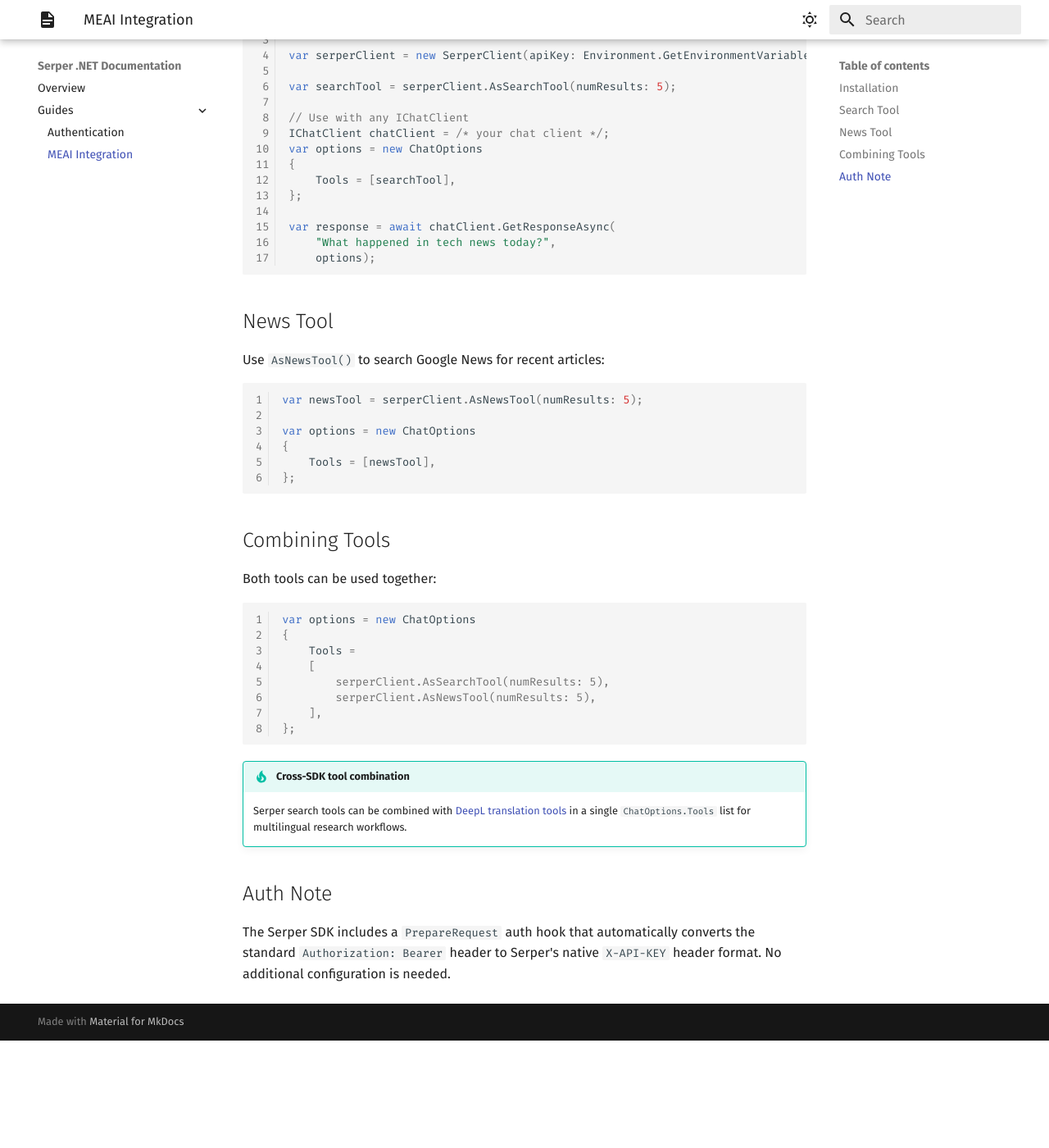
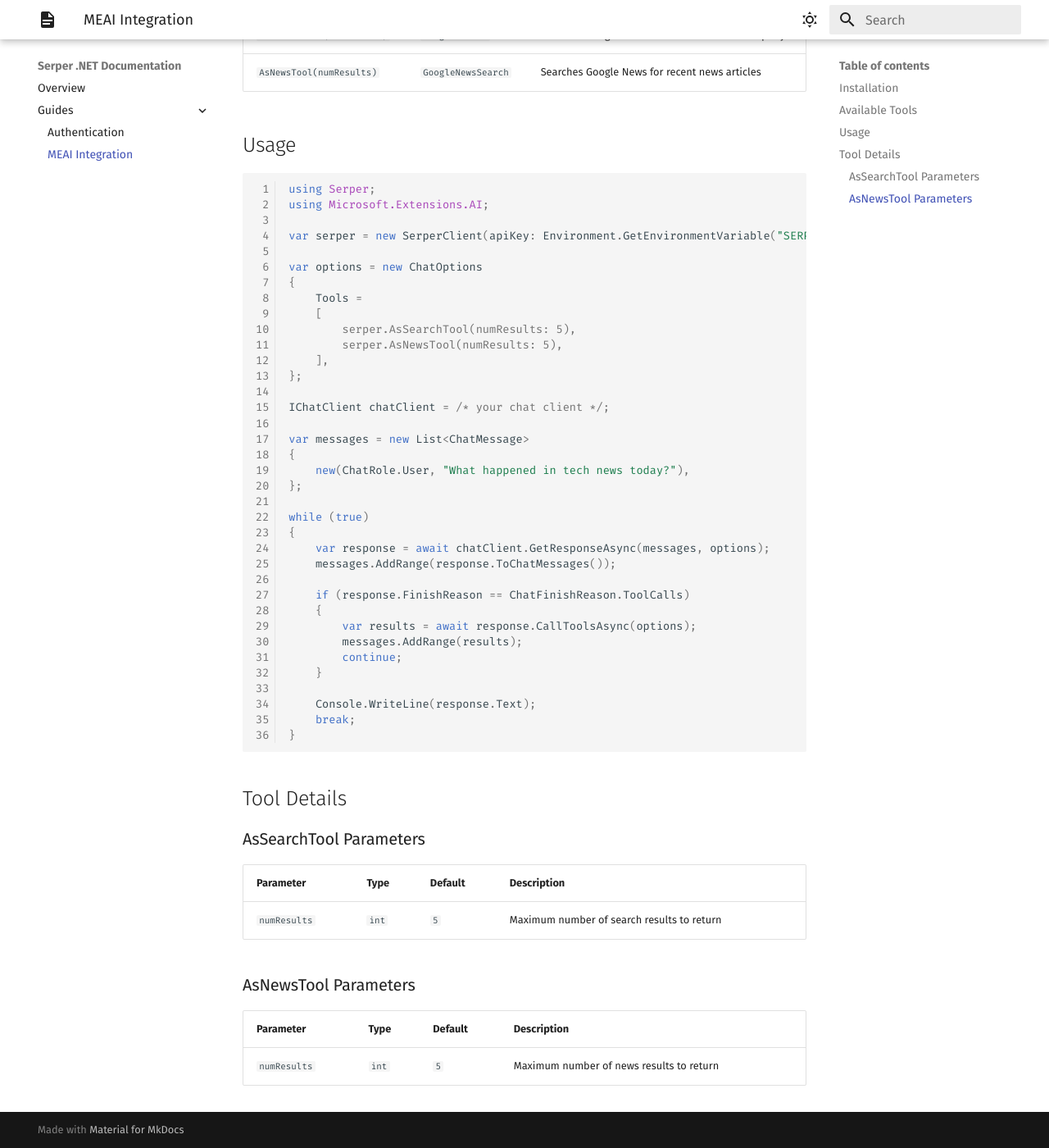
Before and after one commit to tryAGI/Serper, an MkDocs documentation site: the page built from docs/guides/meai.md, in a window 1280 px wide and 1400 px high, scrolled down 608 px. Shown: the whole window at 82% size. Built offline with MkDocs 1.6.1 and Material for MkDocs 9.7.7, drawn with Linux system fonts in a browser that asks for light colours; the version menu is left out; before the commit the page ends 1877 px from its top, so only the background shows below that; some of the changed text lies outside the part shown.

Commit message:
Add MEAI integration docs
Co-Authored-By: Claude Opus 4.6 <noreply@anthropic.com>

````diff
--- a/docs/guides/meai.md
+++ b/docs/guides/meai.md
@@ -3,7 +3,7 @@
 !!! tip "Cross-SDK comparison"
     See the [centralized MEAI documentation](https://tryagi.github.io/docs/meai/) for feature matrices and comparisons across all tryAGI SDKs.
 
-The Serper SDK provides `AIFunction` tool wrappers from [Microsoft.Extensions.AI](https://learn.microsoft.com/en-us/dotnet/ai/microsoft-extensions-ai), allowing you to use Google Search and Google News as tools with any `IChatClient`.
+The Serper SDK provides `AIFunction` tool wrappers compatible with [Microsoft.Extensions.AI](https://learn.microsoft.com/en-us/dotnet/ai/microsoft-extensions-ai). These tools can be used with any `IChatClient` to give AI models Google search and news search capabilities.
 
 ## Installation
 
@@ -11,61 +11,64 @@ The Serper SDK provides `AIFunction` tool wrappers from [Microsoft.Extensions.AI
 dotnet add package Serper
 ```
 
-## Search Tool
+## Available Tools
 
-Use `AsSearchTool()` to create an `AIFunction` that searches Google:
+| Method | Tool Name | Description |
+|--------|-----------|-------------|
+| `AsSearchTool(numResults)` | `GoogleSearch` | Searches Google for current information on a query |
+| `AsNewsTool(numResults)` | `GoogleNewsSearch` | Searches Google News for recent news articles |
+
+## Usage
 
 ```csharp
 using Serper;
 using Microsoft.Extensions.AI;
 
-var serperClient = new SerperClient(apiKey: Environment.GetEnvironmentVariable("SERPER_API_KEY")!);
+var serper = new SerperClient(apiKey: Environment.GetEnvironmentVariable("SERPER_API_KEY")!);
 
-var searchTool = serperClient.AsSearchTool(numResults: 5);
-
-// Use with any IChatClient
-IChatClient chatClient = /* your chat client */;
-var options = new ChatOptions
-{
-    Tools = [searchTool],
-};
-
-var response = await chatClient.GetResponseAsync(
-    "What happened in tech news today?",
-    options);
-```
-
-## News Tool
-
-Use `AsNewsTool()` to search Google News for recent articles:
-
-```csharp
-var newsTool = serperClient.AsNewsTool(numResults: 5);
-
-var options = new ChatOptions
-{
-    Tools = [newsTool],
-};
-```
-
-## Combining Tools
-
-Both tools can be used together:
-
-```csharp
 var options = new ChatOptions
 {
     Tools =
     [
-        serperClient.AsSearchTool(numResults: 5),
-        serperClient.AsNewsTool(numResults: 5),
+        serper.AsSearchTool(numResults: 5),
+        serper.AsNewsTool(numResults: 5),
     ],
 };
+
+IChatClient chatClient = /* your chat client */;
+
+var messages = new List<ChatMessage>
+{
+    new(ChatRole.User, "What happened in tech news today?"),
+};
+
+while (true)
+{
+    var response = await chatClient.GetResponseAsync(messages, options);
+    messages.AddRange(response.ToChatMessages());
+
+    if (response.FinishReason == ChatFinishReason.ToolCalls)
+    {
+        var results = await response.CallToolsAsync(options);
+        messages.AddRange(results);
+        continue;
+    }
+
+    Console.WriteLine(response.Text);
+    break;
+}
 ```
 
-!!! tip "Cross-SDK tool combination"
-    Serper search tools can be combined with [DeepL translation tools](https://tryagi.github.io/DeepL/guides/combined-tools/) in a single `ChatOptions.Tools` list for multilingual research workflows.
+## Tool Details
 
-## Auth Note
+### AsSearchTool Parameters
 
-The Serper SDK includes a `PrepareRequest` auth hook that automatically converts the standard `Authorization: Bearer` header to Serper's native `X-API-KEY` header format. No additional configuration is needed.
+| Parameter | Type | Default | Description |
+|-----------|------|---------|-------------|
+| `numResults` | `int` | `5` | Maximum number of search results to return |
+
+### AsNewsTool Parameters
+
+| Parameter | Type | Default | Description |
+|-----------|------|---------|-------------|
+| `numResults` | `int` | `5` | Maximum number of news results to return |
````
